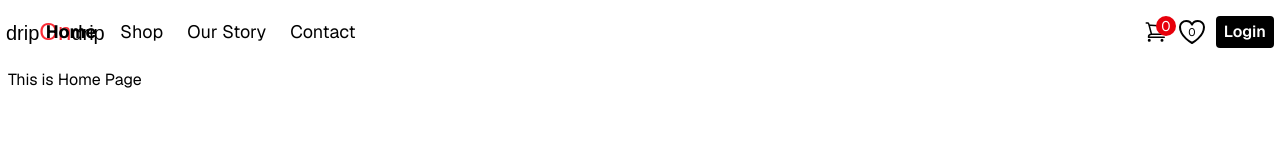
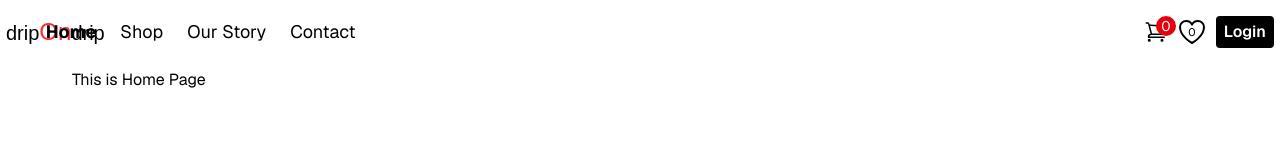
Before and after one commit to Lil-Code30/drip-on-drip_e-com, a React (Vite) app: page / in a window 1280 px wide. Shown: the top 160 px of the page. Built offline with nearby package versions, Linux system fonts and the light colour scheme; a web font is replaced by a local one.

Commit message:
changing the width of the main element

```diff
--- a/src/layouts/MainLayout.jsx
+++ b/src/layouts/MainLayout.jsx
@@ -7,7 +7,7 @@ export default function MainLayout() {
   return (
     <>
       <Header />
-      <main className="px-2 py-1">
+      <main className="px-2 py-1 md:w-[90%] ld:w-[80%] md:mx-auto">
         <Outlet />
       </main>
       <Footer />
```
